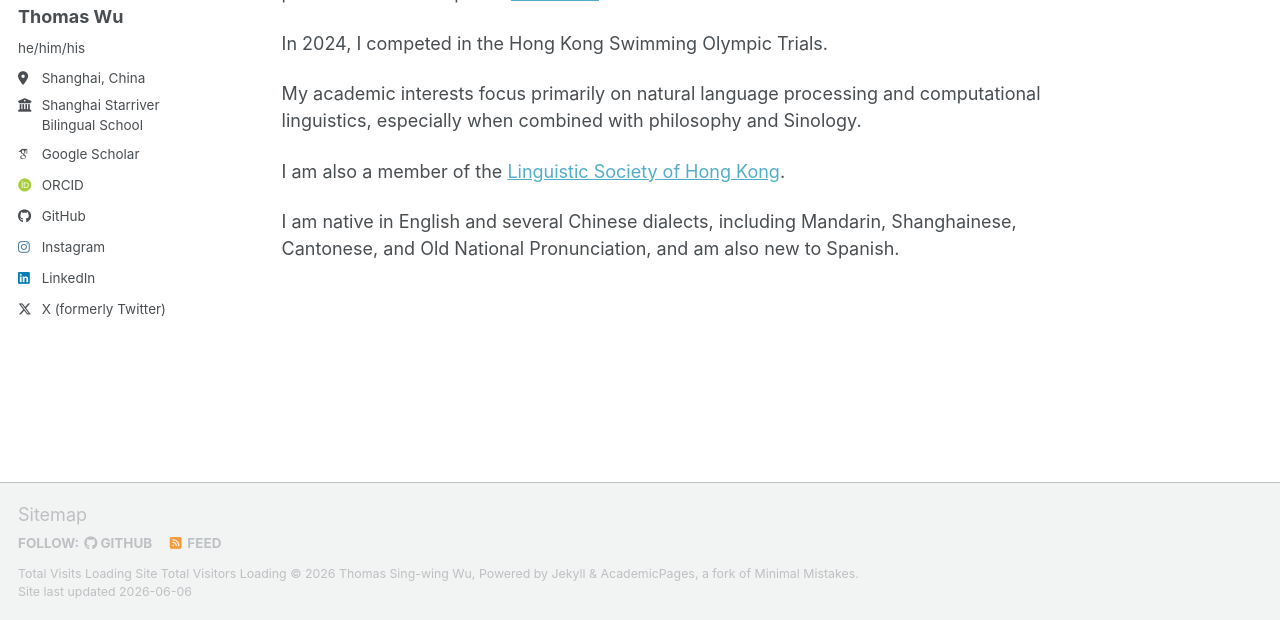
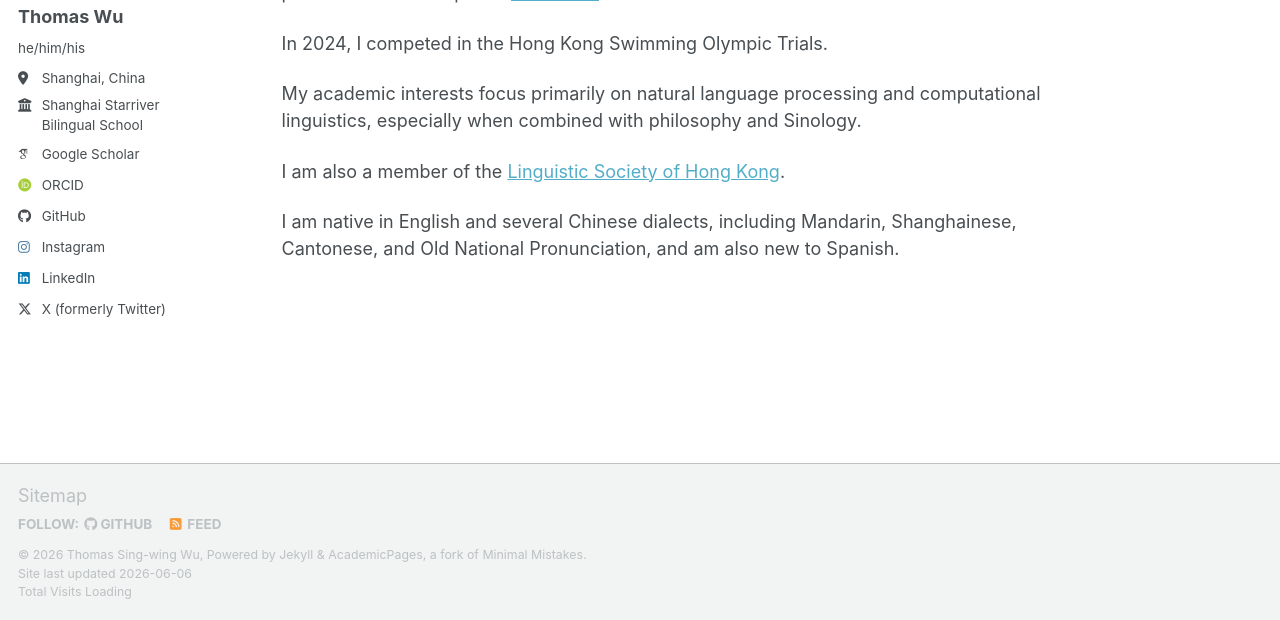
Before and after one commit to TakumiBC/site, a Jekyll site: the page built from _pages/about.md, in a window 1280 px wide, cut to the strip 280-900 px from the top of the page. Built offline with Jekyll 4.4.1, drawn with Linux system fonts in a browser that asks for light colours; some web fonts are replaced; a script bundle is joined from its source files by our own code; library files that are not in the unit come from our copies.

Commit message:
update visitor

```diff
--- a/_includes/footer.html
+++ b/_includes/footer.html
@@ -20,8 +20,7 @@
 {% endif %}
 
 <div class="page__footer-copyright">
+  &copy; {{ site.time | date: '%Y' }} {{ site.name | default: site.title }}, {{ site.data.ui-text[site.locale].powered_by | default: "Powered by" }} <a href="https://jekyllrb.com" rel="nofollow">Jekyll</a> &amp; <a href="https://github.com/academicpages/academicpages.github.io">AcademicPages</a>, a fork of <a href="https://mademistakes.com/work/minimal-mistakes-jekyll-theme/" rel="nofollow">Minimal Mistakes</a>.<br />
+  Site last updated {{ "now" | date: '%Y-%m-%d' }}<br />
   Total Visits <span id="vercount_value_site_pv">Loading</span>
-  Site Total Visitors <span id="vercount_value_site_uv">Loading</span>
-  &copy; {{ site.time | date: '%Y' }} {{ site.name | default: site.title }}, {{ site.data.ui-text[site.locale].powered_by | default: "Powered by" }} <a href="https://jekyllrb.com" rel="nofollow">Jekyll</a> &amp; <a href="https://github.com/academicpages/academicpages.github.io">AcademicPages</a>, a fork of <a href="https://mademistakes.com/work/minimal-mistakes-jekyll-theme/" rel="nofollow">Minimal Mistakes</a>.<br />
-  Site last updated {{ "now" | date: '%Y-%m-%d' }}
 </div>
```
